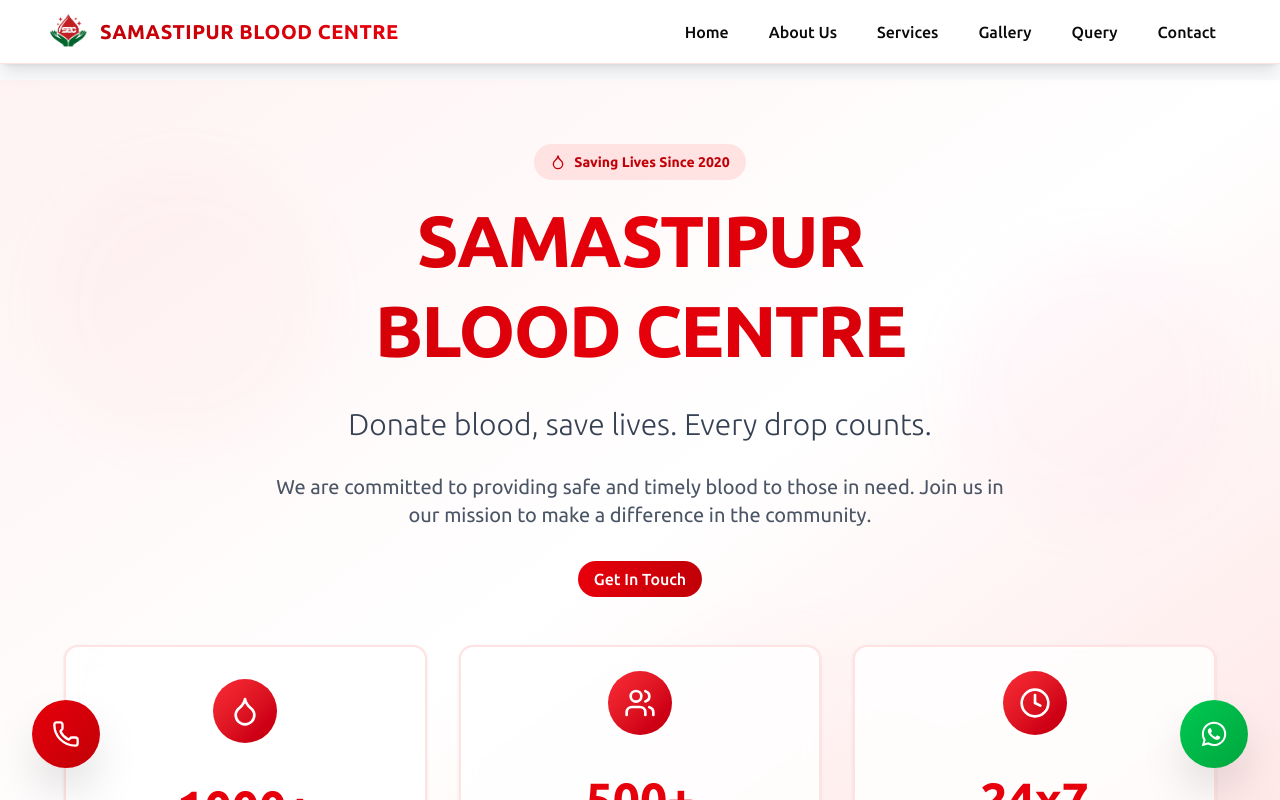
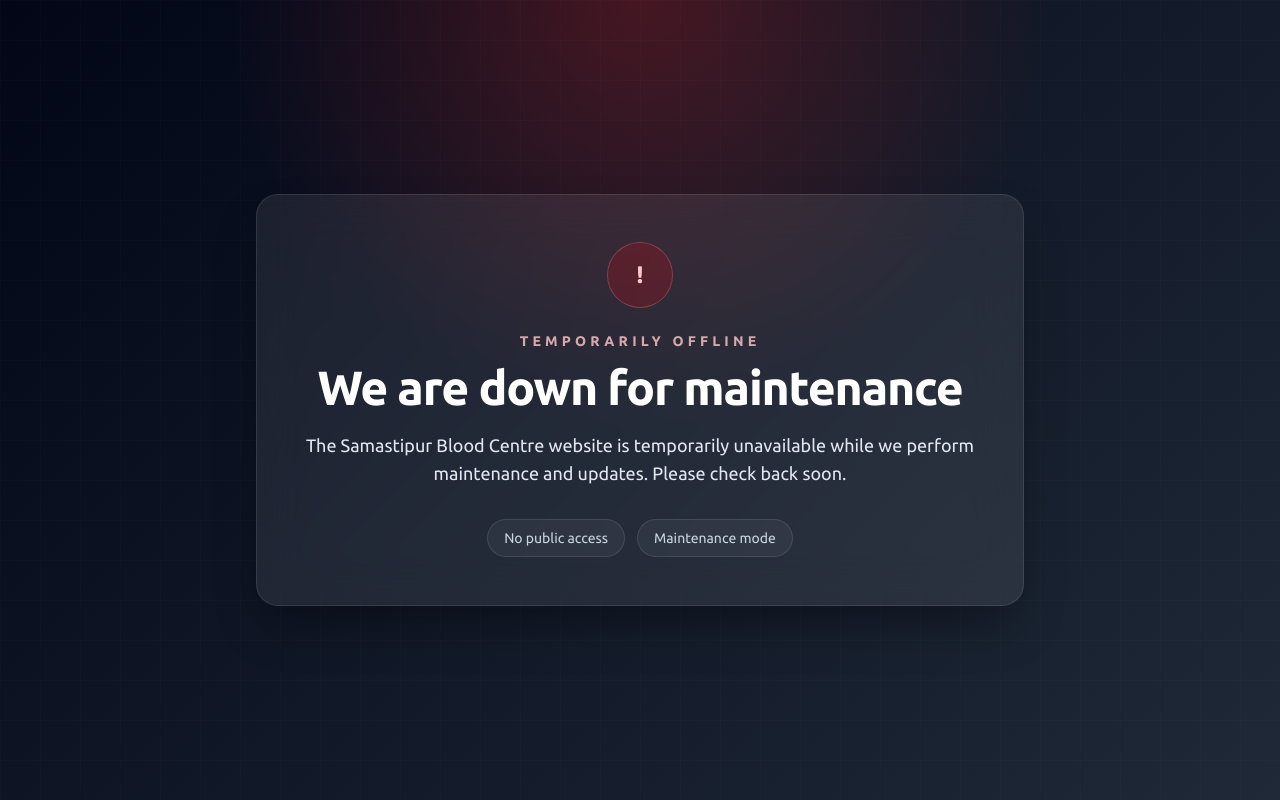
Before and after one commit to sin-07/Blood-Bank, a Next.js app: page / in a window 1280 px wide. Shown: the top 800 px of the page. Built offline with nearby package versions, Linux system fonts and the light colour scheme.

Commit message:
chore: show maintenance page on all routes

```diff
--- a/src/app/layout.tsx
+++ b/src/app/layout.tsx
@@ -1,8 +1,6 @@
 import type { Metadata, Viewport } from "next";
 import { Ubuntu } from "next/font/google";
 import "./globals.css";
-import { Navbar } from "../components/Navbar";
-import { FloatingAction } from "../components/FloatingAction";
 
 const ubuntu = Ubuntu({
   weight: ['300', '400', '500', '700'],
@@ -23,23 +21,23 @@
 
 export const metadata: Metadata = {
   title: {
-    default: "SAMASTIPUR BLOOD CENTRE - Donate Blood, Save Lives",
+    default: "SAMASTIPUR BLOOD CENTRE - Maintenance",
     template: "%s | SAMASTIPUR BLOOD CENTRE"
   },
   description:
-    "Official website of Samastipur Blood Centre. 24x7 blood donation services, blood group testing, component separation, and emergency blood supply. Contact us for blood donation camps and more.",
-  keywords: ["blood donation", "blood bank", "Samastipur", "Bihar", "emergency blood", "blood group testing", "component separation", "24x7 blood service"],
+    "The Samastipur Blood Centre website is temporarily unavailable for maintenance.",
+  keywords: ["maintenance", "temporarily unavailable", "Samastipur Blood Centre"],
   authors: [{ name: "Samastipur Blood Centre" }],
   creator: "Samastipur Blood Centre",
   publisher: "Samastipur Blood Centre",
   robots: {
-    index: true,
-    follow: true,
+    index: false,
+    follow: false,
     googleBot: {
-      index: true,
-      follow: true,
+      index: false,
+      follow: false,
       'max-video-preview': -1,
-      'max-image-preview': 'large',
+      'max-image-preview': 'none',
       'max-snippet': -1,
     },
   },
@@ -47,13 +45,13 @@
     type: "website",
     locale: "en_IN",
     siteName: "SAMASTIPUR BLOOD CENTRE",
-    title: "SAMASTIPUR BLOOD CENTRE - Donate Blood, Save Lives",
-    description: "24x7 blood donation services in Samastipur, Bihar. Save lives by donating blood.",
+    title: "SAMASTIPUR BLOOD CENTRE - Maintenance",
+    description: "The website is temporarily unavailable for maintenance.",
   },
   twitter: {
     card: 'summary_large_image',
-    title: "SAMASTIPUR BLOOD CENTRE - Donate Blood, Save Lives",
-    description: "24x7 blood donation services in Samastipur, Bihar. Save lives by donating blood.",
+    title: "SAMASTIPUR BLOOD CENTRE - Maintenance",
+    description: "The website is temporarily unavailable for maintenance.",
   },
   alternates: {
     canonical: "/",
@@ -67,12 +65,26 @@
 }>) {
   return (
     <html lang="en" className={ubuntu.variable}>
-      <body className="font-ubuntu antialiased bg-gray-50 dark:bg-gray-900 min-h-screen flex flex-col">
-        <Navbar />
-        <main className="flex-1 pt-20">
-          {children}
+      <body className="font-ubuntu antialiased min-h-screen bg-slate-950 text-white">
+        <main className="relative flex min-h-screen items-center justify-center overflow-hidden px-6 py-16">
+          <div className="absolute inset-0 bg-[radial-gradient(circle_at_top,_rgba(220,38,38,0.28),_transparent_40%),linear-gradient(135deg,_#020617_0%,_#111827_50%,_#1f2937_100%)]" />
+          <div className="absolute inset-0 opacity-20 bg-[linear-gradient(rgba(255,255,255,0.08)_1px,transparent_1px),linear-gradient(90deg,rgba(255,255,255,0.08)_1px,transparent_1px)] bg-[size:40px_40px]" />
+          <section className="relative z-10 w-full max-w-3xl rounded-3xl border border-white/10 bg-white/8 p-8 text-center shadow-2xl shadow-black/40 backdrop-blur-xl sm:p-12">
+            <div className="mx-auto mb-6 flex h-16 w-16 items-center justify-center rounded-full bg-red-600/20 ring-1 ring-red-400/40">
+              <span className="text-2xl font-bold text-red-200">!</span>
+            </div>
+            <p className="mb-3 text-sm font-semibold uppercase tracking-[0.3em] text-red-200/80">Temporarily Offline</p>
+            <h1 className="text-4xl font-extrabold tracking-tight sm:text-5xl">We are down for maintenance</h1>
+            <p className="mx-auto mt-5 max-w-2xl text-base leading-7 text-slate-200 sm:text-lg">
+              The Samastipur Blood Centre website is temporarily unavailable while we perform maintenance and updates.
+              Please check back soon.
+            </p>
+            <div className="mt-8 flex flex-wrap items-center justify-center gap-3 text-sm text-slate-300">
+              <span className="rounded-full border border-white/10 bg-white/5 px-4 py-2">No public access</span>
+              <span className="rounded-full border border-white/10 bg-white/5 px-4 py-2">Maintenance mode</span>
+            </div>
+          </section>
         </main>
-        <FloatingAction />
       </body>
     </html>
   );
```
